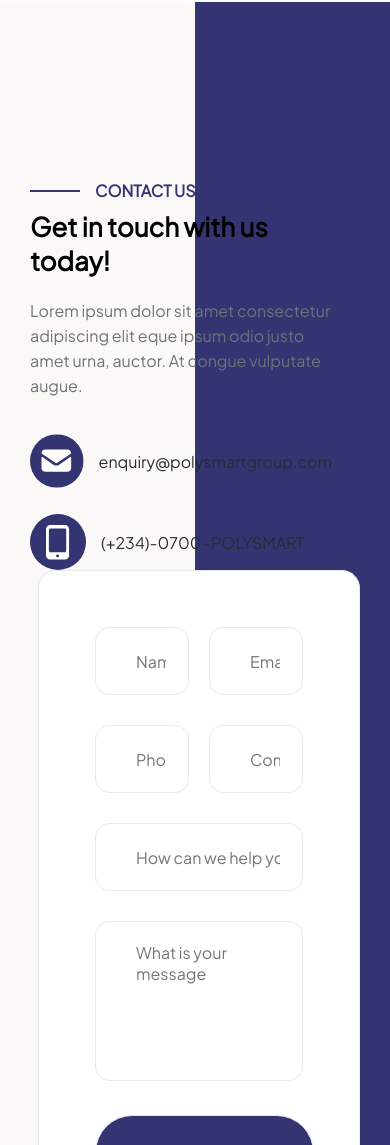
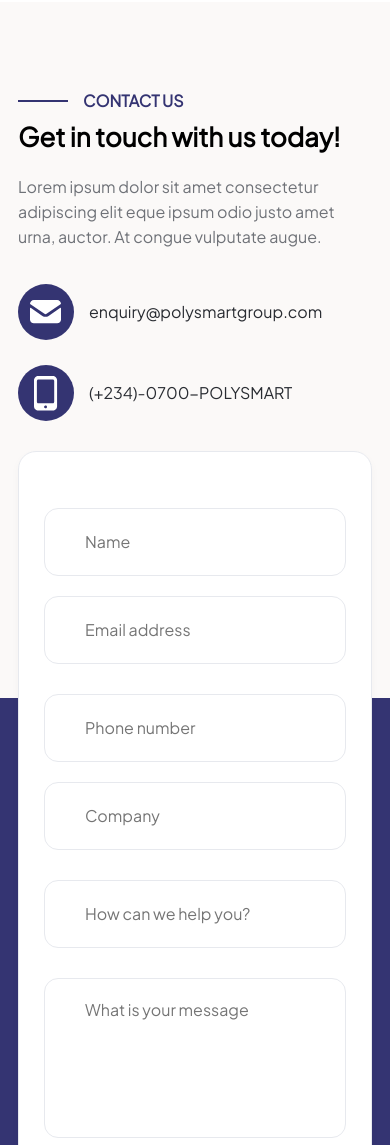
Before and after one commit to abdulameen962/Polysmart-website, a website: page contact-us.html in a window 390 px wide. Shown: the part 1340-2485 px from the top of the page. Drawn offline with nearby package versions, Linux system fonts and the light colour scheme.

Commit message:
Add files via upload

```diff
--- a/contact-us.html
+++ b/contact-us.html
@@ -62,8 +62,8 @@
     </div>
     <div class="contact-form main-extend">
         <div class="resize row form-inner">
-            <div class="col-sm-12 col-md-12 col-lg-5 left">
-                <div class="subtitle-main" data-aos="fade-up" data-aos-duration="500">
+            <div class="col-sm-12 col-md-12 col-lg-5 left" data-aos="fade-up" data-aos-duration="500">
+                <div class="subtitle-main">
                     <div class="subtitle-line"></div>
                     <div class="subtitle"> {{ formsubtitle }} </div>
                 </div>
@@ -99,7 +99,7 @@
                     <span> {{ formphone }} </span>
                 </a>
             </div>
-            <div class="col-sm-12 col-md-12 col-lg-7 right">
+            <div class="col-sm-12 col-md-12 col-lg-7 right" data-aos="fade-up" data-aos-duration="500">
                 <form action="#" method="post">
                     <div class="flex-row">
                         <div class="half">
--- a/css/sass/main.scss
+++ b/css/sass/main.scss
@@ -1452,10 +1452,25 @@ div.contact-form {
     background: linear-gradient(90deg, #FBF9F8 0%, #FBF9F8 50%, #343472 50%);
     padding-top: 180px;
     padding-bottom: 180px;
+    @include respond(tab) {
+        background: linear-gradient(180deg, #FBF9F8 0%, #FBF9F8 50%, #343472 50%);
+    }
+    @include respond(phone) {
+        padding-top: 90px;
+        padding-bottom: 90px;
+    }
     &>div {
         @include flex(no);
         div.left {
             padding-right: 40px;
+            @include respond(tab) {
+                @include flex(yes);
+                margin-bottom: 30px;
+                padding: 0px;
+            }
+            @include respond(lphone) {
+                display: block;
+            }
             div.subtitle-main {
                 div.subtitle-line {
                     background: $blue;
@@ -1464,9 +1479,23 @@ div.contact-form {
                     color: $blue;
                 }
             }
+            h2 {
+                @include respond(tab) {
+                    text-align: center;
+                }
+                @include respond(lphone) {
+                    text-align: left;
+                }
+            }
             p {
                 @include size;
-                color: $grey
+                color: $grey;
+                @include respond(tab) {
+                    text-align: center;
+                }
+                @include respond(lphone) {
+                    text-align: left;
+                }
             }
             a {
                 @include flex(no);
@@ -1483,11 +1512,20 @@ div.contact-form {
         }
         div.right {
             padding-left: 20px;
+            @include respond(tab) {
+                padding: 0;
+            }
             form {
                 background: $white;
                 @include background;
                 padding: 56px;
                 max-width: 675px;
+                @include respond(lphone) {
+                    padding: 56px 35px;
+                }
+                @include respond(phone) {
+                    padding: 56px 25px;
+                }
                 input {
                     @include input;
                 }
@@ -1507,6 +1545,9 @@ div.contact-form {
                     margin-bottom: $formbottom;
                     @include grid(2);
                     gap: 20px;
+                    @include respond(lphone) {
+                        @include grid(1);
+                    }
                     div.half {
                         @include mp;
                         input {
```
Also changed, not shown: css/style.css.
